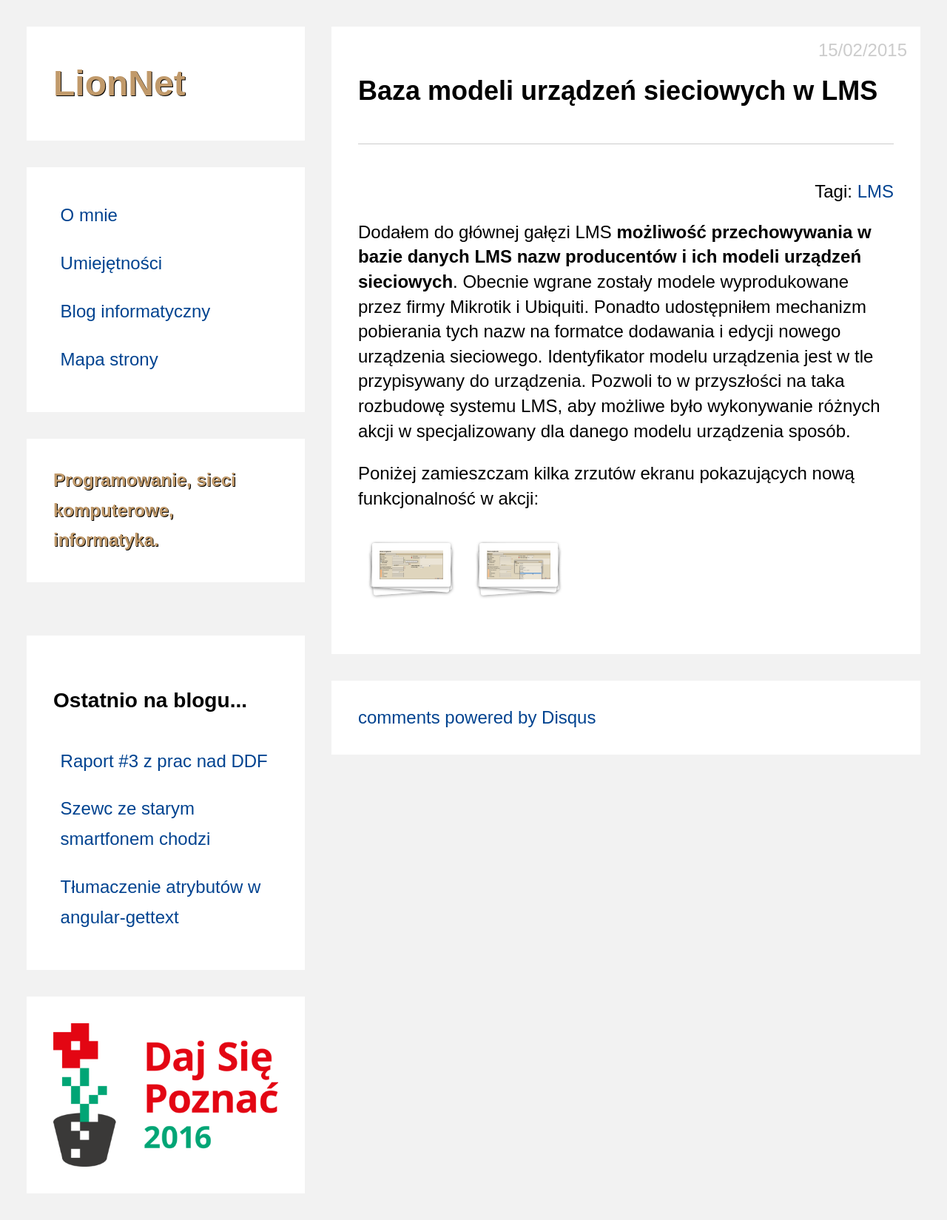
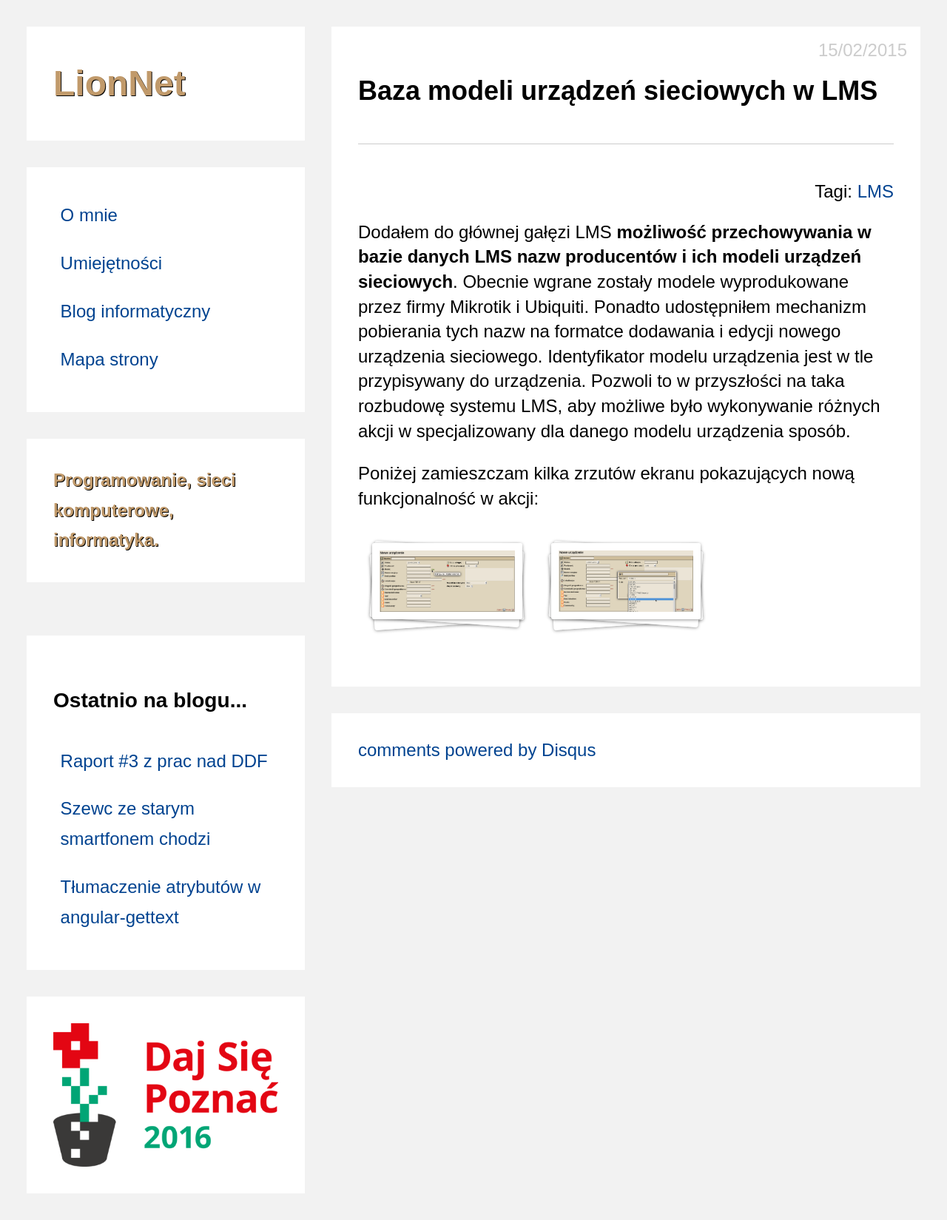
Before and after one commit to maciejlew/maciejlew.github.io, a Jekyll site: the page built from _posts/2015-02-15-baza-modeli-urzadzen-sieciowych-w-lms.md, in a window 1280 px wide. Shown: the whole page at 74% size. Built offline with Jekyll 4.4.1, drawn with Linux system fonts in a browser that asks for light colours; comment, search, counter and statistics services are not loaded.

Commit message:
Fixes gallery RWD CSS

```diff
--- a/css/main.css
+++ b/css/main.css
@@ -406,23 +406,33 @@
     transform: rotate(0deg);
 }
 
-@media only screen and (max-width: 940px),
-only screen and (max-device-widht: 940px) {
+@media only screen and (max-width: 1920px),
+only screen and (max-device-widht: 1920px) {
     .galleryItem {width: 21%;}
 }
 
-@media only screen and (max-width : 720px),
-only screen and (max-device-width : 720px){
+@media only screen and (max-width: 1280px),
+only screen and (max-device-widht: 1280px) {
     .galleryItem {width: 29.33333%;}
 }
 
-@media only screen and (max-width : 530px),
-only screen and (max-device-width : 530px){
+@media only screen and (max-width: 1024px),
+only screen and (max-device-widht: 1024px) {
     .galleryItem {width: 46%;}
 }
 
-@media only screen and (max-width : 320px),
-only screen and (max-device-width : 320px){
+@media only screen and (max-width : 980px),
+only screen and (max-device-width : 980px){
+    .galleryItem {width: 29.33333%;}
+}
+
+@media only screen and (max-width : 600px),
+only screen and (max-device-width : 600px){
+    .galleryItem {width: 46%;}
+}
+
+@media only screen and (max-width : 360px),
+only screen and (max-device-width : 360px){
     .galleryItem {width: 96%;}
     .galleryItem img {width: 96%;}
     .galleryItem h3 {font-size: 18px;}
```
